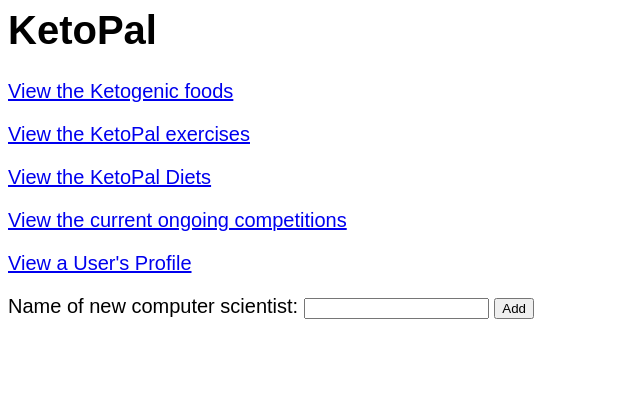
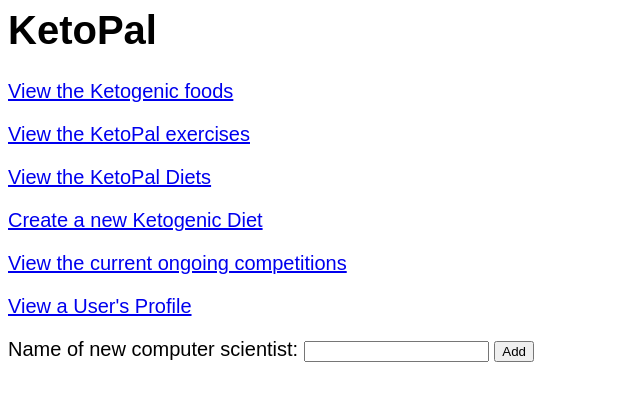
Before and after one commit to rl2745/KetoPalWebDesign, a Flask app: page / in a window 1280 px wide. Shown: the top 401 px of the page, without its empty margins (0-640 px from the left). Run offline with Flask 2, Linux system fonts and the light colour scheme; data that the repository does not hold is empty; parts of the project's set-up code (start-up, migrations or seed data) failed here and were passed over.

Commit message:
added create diet page

```diff
--- a/server.py
+++ b/server.py
@@ -192,6 +192,17 @@ def diets():
   context = dict(names=names, diet = diet, calories = calories)
   return render_template("diets.html", **context)
 
+@app.route('/newDiet', methods=['GET','POST'])
+def createDiet():
+  names = g.conn.execute("SELECT dname FROM diet").fetchall()
+  name = names[0][0]
+  if request.method == 'POST':
+    name = request.form['userDropdown']
+  diet = g.conn.execute(text("SELECT fname, calories FROM diet NATURAL JOIN consists_of NATURAL JOIN food WHERE dname = :nm "),nm=name).fetchall()
+  calories = g.conn.execute(text("SELECT SUM(calories) AS num FROM diet NATURAL JOIN consists_of NATURAL JOIN food GROUP BY dname HAVING dname = :nm "),nm=name).fetchone()
+  context = dict(names=names, diet = diet, calories = calories)
+  return render_template("newDiet.html", **context)
+
 @app.route('/competitions', methods=['GET','POST'])
 def competitions():
   comps = g.conn.execute("SELECT DISTINCT cname FROM competition").fetchall()
--- a/templates/diets.html
+++ b/templates/diets.html
@@ -9,10 +9,6 @@
 
 <body>
   <h1>KetoPal Diets</h1>
-
-<form method="POST" action="/create_diet">
-<p>Create New Diet: <input type="text" name="name"> <input type="submit" value="Create"></p>
-</form>
 
 <form name="userDropdown" action="/diets" method='POST'>
   <select name="userDropdown">
--- a/templates/exercises.html
+++ b/templates/exercises.html
@@ -60,6 +60,8 @@
 </table>
 
 
+<p><a href="/">Back to Homepage</a></p>
+
   </body>
 
 
--- a/templates/index.html
+++ b/templates/index.html
@@ -18,6 +18,8 @@
 
 <p><a href="diets">View the KetoPal Diets</a></p>
 
+<p><a href="newDiet">Create a new Ketogenic Diet</a></p>
+
 <p><a href="competitions">View the current ongoing competitions</a></p>
 
 <p><a href="userProfile">View a User's Profile</a></p>
```
Also changed, not shown: templates/newDiet.html (added, +22 -0 lines).
